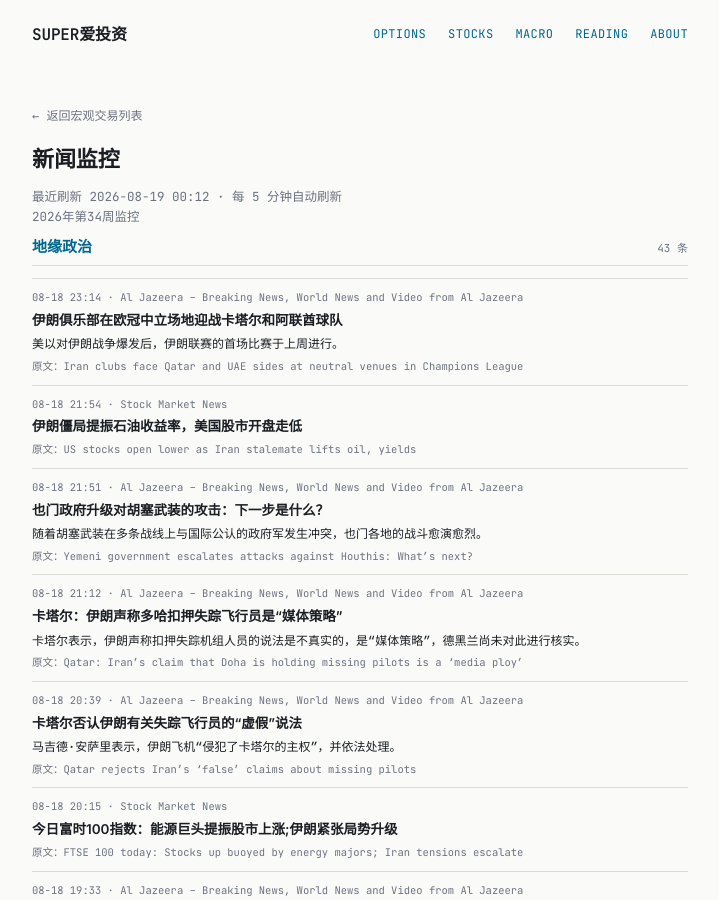
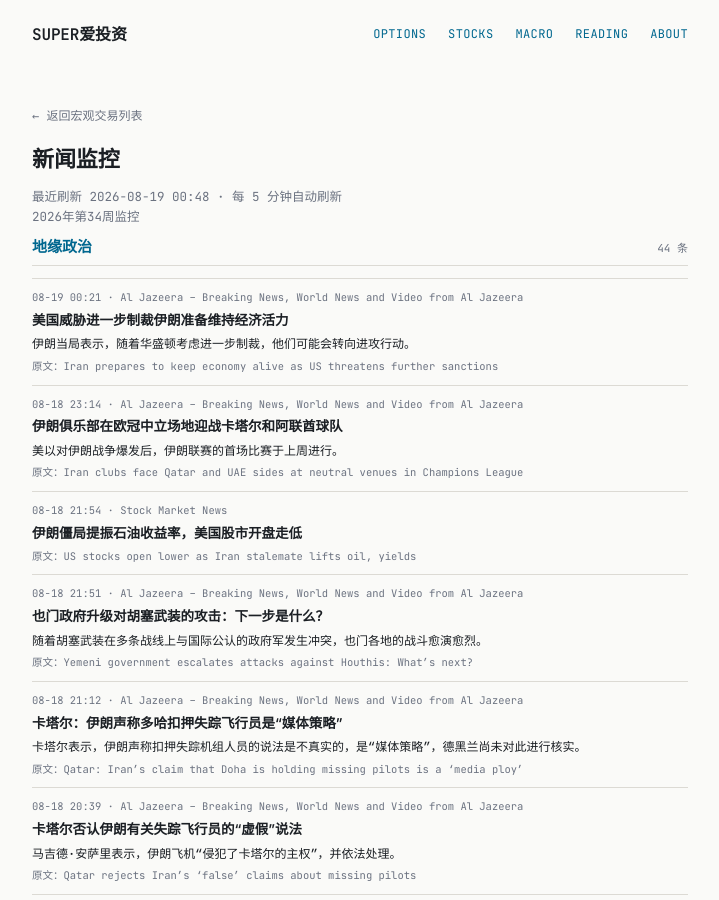
Before and after one commit to tang3super/tang3super.github.io, a Jekyll site: the page built from macro-trade/news-digest.md, in a window 1280 px wide and 900 px high. Shown: the whole window, without its empty margins (280-999 px from the left). Built offline with Jekyll 4.4.1, drawn with Linux system fonts in a browser that asks for light colours.

Commit message:
sync news-digest article

```diff
--- a/macro-trade/news-digest.md
+++ b/macro-trade/news-digest.md
@@ -5,11 +5,18 @@ title: 新闻监控
 date: '2026-08-19'
 summary: 2026年第34周监控
 week_label: 2026年第34周监控
-last_updated: 2026-08-19 00:12
+last_updated: 2026-08-19 00:48
 refresh_note: 每 5 分钟自动刷新
 topics:
 - name: 地缘政治
   items:
+  - title: Iran prepares to keep economy alive as US threatens further sanctions
+    summary: Iran’s authorities say they could shift to offensive operations as Washington considers further sanctions.
+    link: https://www.aljazeera.com/news/2026/8/18/iran-prepares-to-keep-economy-alive-as-us-threatens-further-sanctions?traffic_source=rss
+    source: Al Jazeera – Breaking News, World News and Video from Al Jazeera
+    time: 08-19 00:21
+    title_zh: 美国威胁进一步制裁伊朗准备维持经济活力
+    summary_zh: 伊朗当局表示，随着华盛顿考虑进一步制裁，他们可能会转向进攻行动。
   - title: Iran clubs face Qatar and UAE sides at neutral venues in Champions League
     summary: Following the start of the US-Israel war on Iran, the first match of the Iranian league was played last week.
     link: https://www.aljazeera.com/sports/2026/8/18/iran-clubs-to-play-qatar-and-uae-champions-league-games-at-neutral-venues?traffic_source=rss
```
